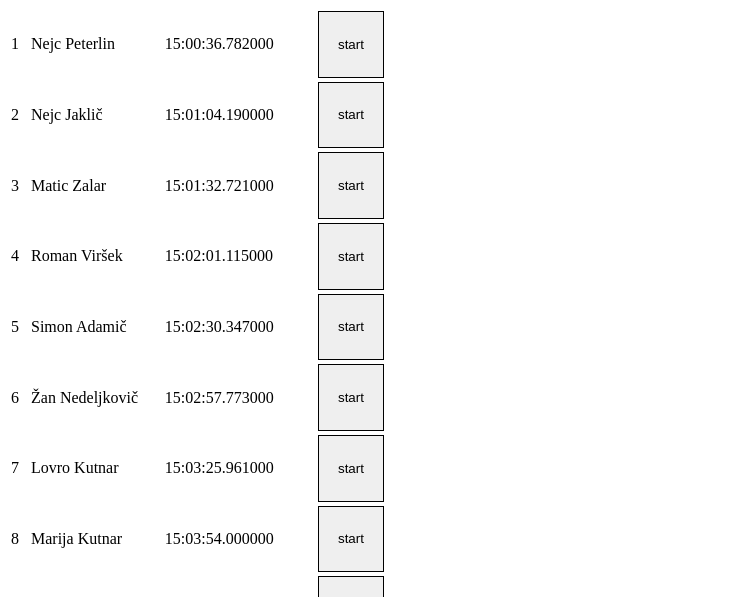
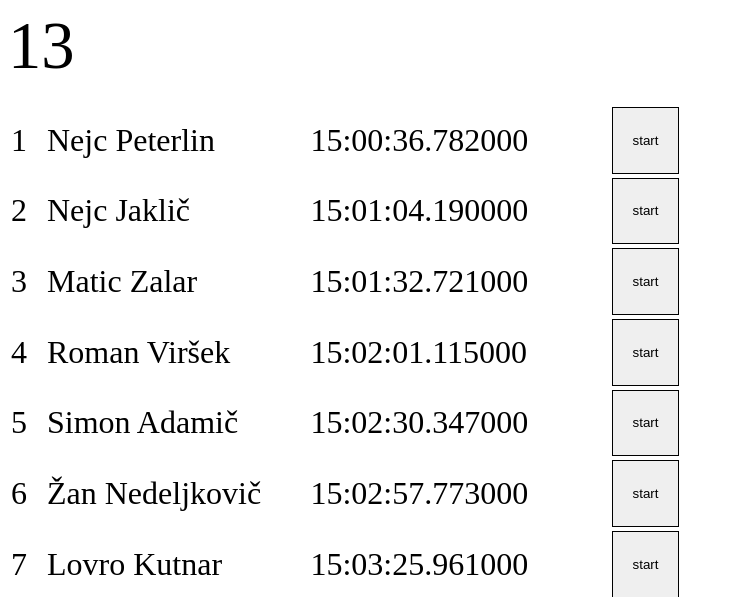
Before and after one commit to astaric/kronometer, a Django app: page /biker/start in a window 1280 px wide. Shown: the top 597 px of the page, without its empty margins (0-731 px from the left). Run offline with Django 3.2, Linux system fonts and the light colour scheme; the visitor is signed in with stand-in values (Sample User, id 1); data comes from the database, SQL or seed files in the repository; parts of the project's set-up code (start-up, migrations or seed data) failed here and were passed over.

Commit message:
increase size

```diff
--- a/biker/templates/biker/start.html
+++ b/biker/templates/biker/start.html
@@ -9,9 +9,44 @@
             width: 5em;
             height: 5em;
         }
+
+        #countdown {
+            font-size: 50pt;
+            margin-top: 0;
+            margin-bottom: 20px;
+        }
+
+        td {
+            font-size: 2em;
+        }
+
+
     </style>
 </head>
 <body>
+<p id="countdown">20</p>
+
+<script>
+
+
+setTimeout(function() {
+    var countDownDate = new Date(Date.now() + 20000);
+    var x = setInterval(function () {
+        var now = new Date().getTime();
+        var distance = countDownDate - now;
+        if (distance < 0) {
+            distance = 0;
+        }
+        var seconds = Math.floor((distance % (1000 * 60)) / 1000);
+        document.getElementById("countdown").innerHTML = seconds;
+
+        if (distance === 0) {
+            clearInterval(x);
+        }
+    }, 100);
+}, 0);
+</script>
+
 <table>
     {% for biker in bikers %}
         <tr>
```
